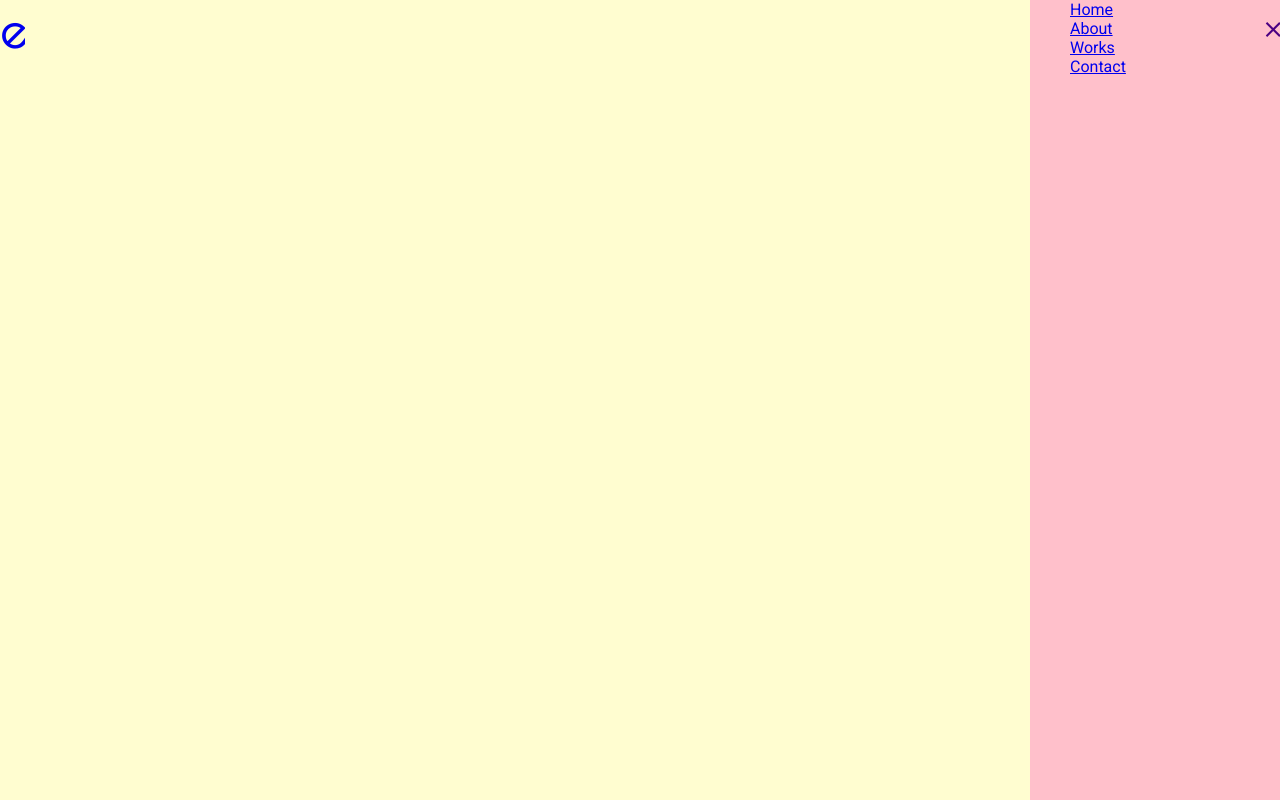
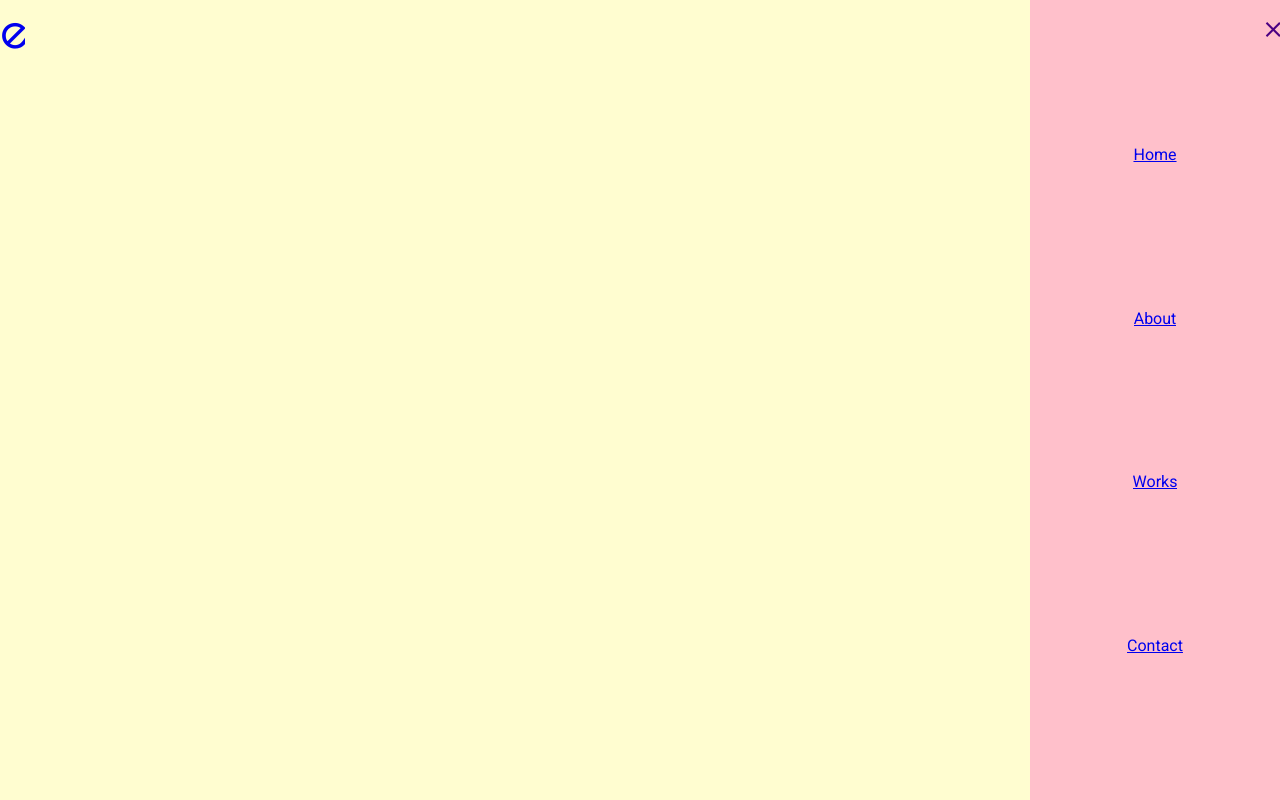
Before and after one commit to Emi691/Portfolio, a React (Create React App) app: page / in a window 1280 px wide. Built offline with nearby package versions, Linux system fonts and the light colour scheme.

Commit message:
formats links to be centered and spaced evenly

```diff
--- a/src/components/navigation/side.scss
+++ b/src/components/navigation/side.scss
@@ -6,9 +6,17 @@
     right: 0px;
     visibility: hidden;
     z-index: 0;
-    // transition: all 1s ease;
     -webkit-transition: all 0.5s;
     transition: all 0.5s;
+
+    ul {
+        height: 100%;
+        padding: 0px;
+        display: flex;
+        flex-direction: column;
+        justify-content: space-evenly;
+        align-items: center;
+    }
 
     &.active {
         visibility: visible;
```
